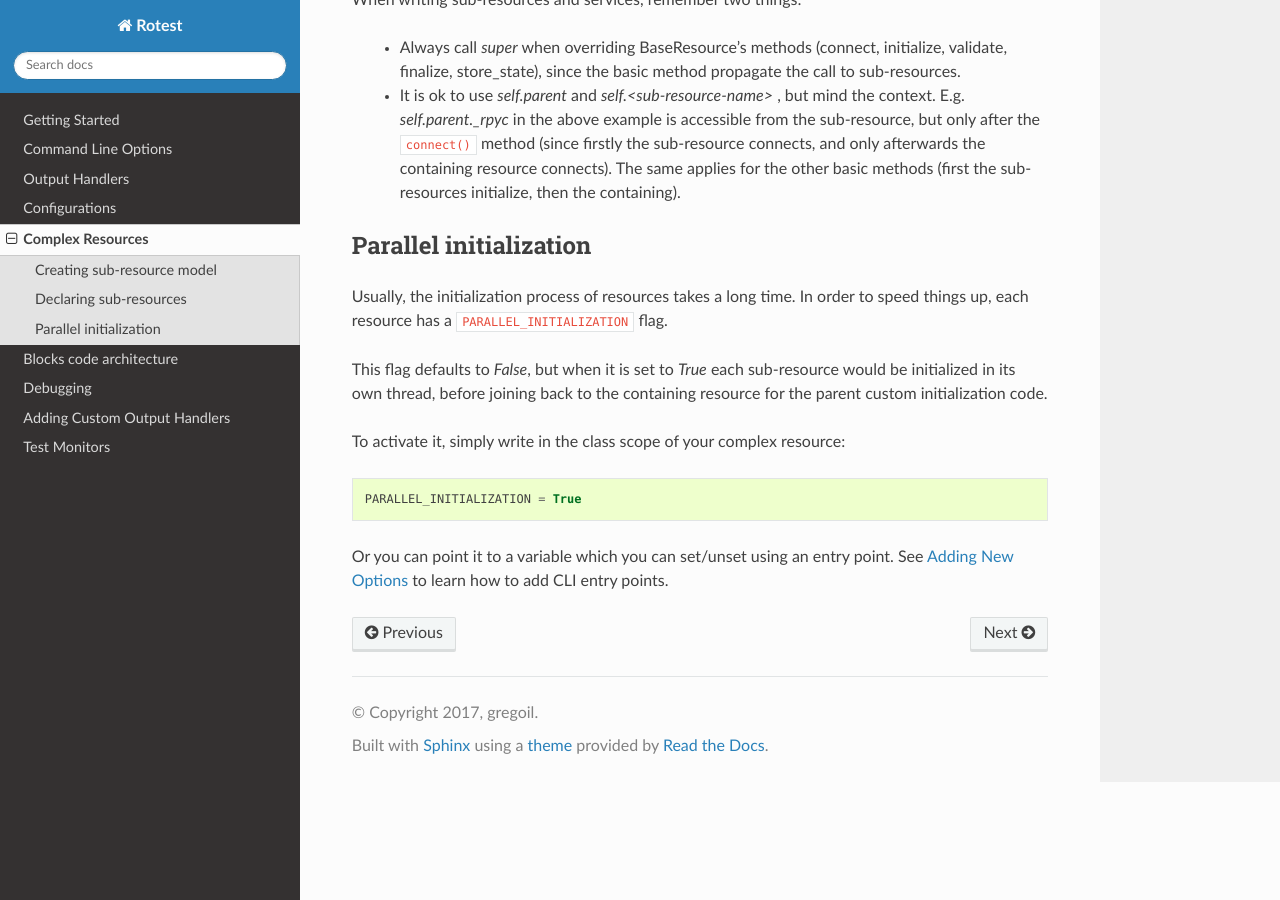
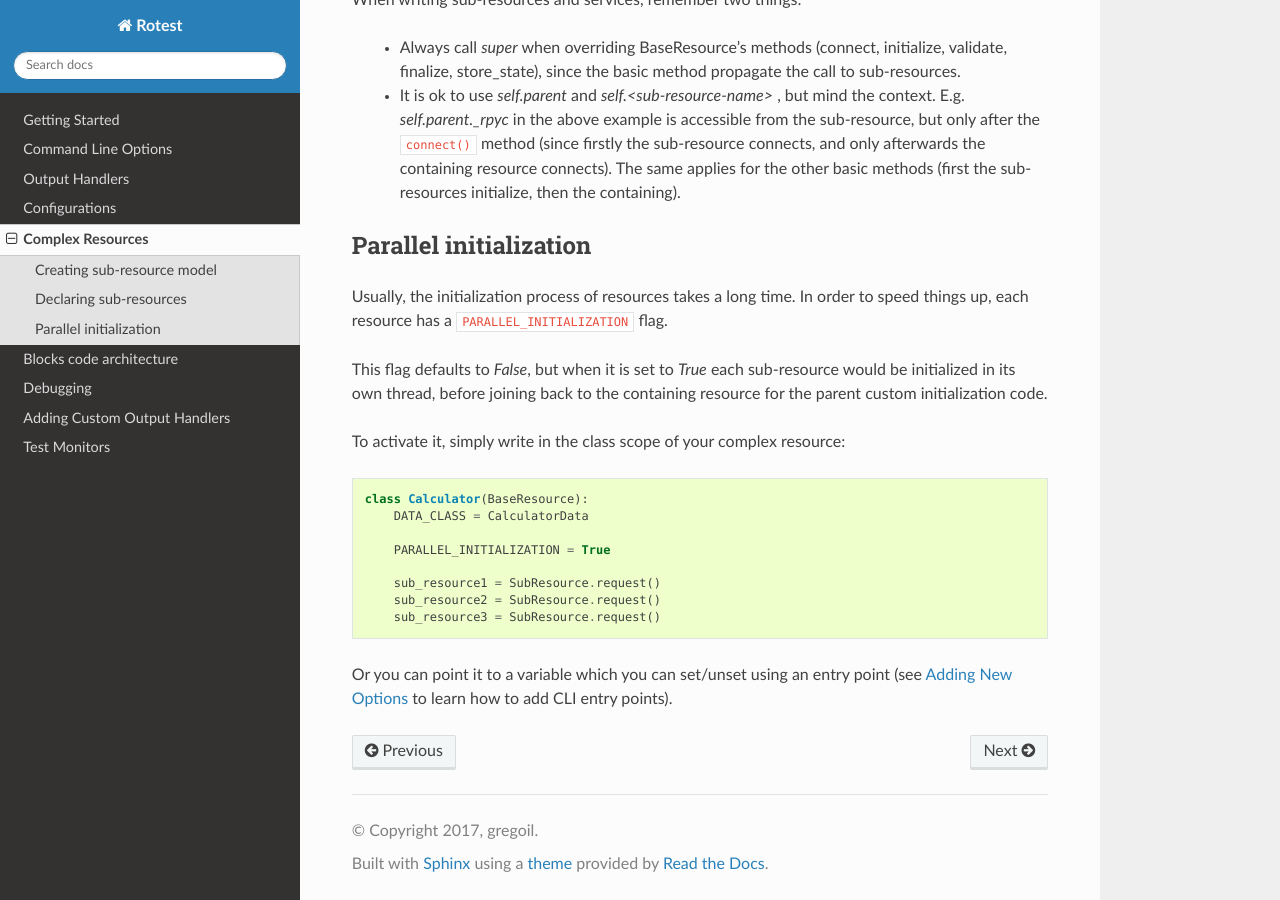
Before and after one commit to gregoil/rotest, a Sphinx documentation site: the page built from docs/advanced/complex_resources.rst, in a window 1280 px wide and 900 px high, scrolled down 3020 px. Built offline with Sphinx 7.4.7 and the Read the Docs theme 2.0.0, drawn with Linux system fonts in a browser that asks for light colours.

Commit message:
fixed by review

```diff
--- a/docs/advanced/complex_resources.rst
+++ b/docs/advanced/complex_resources.rst
@@ -185,7 +185,15 @@ To activate it, simply write in the class scope of your complex resource:
 
 .. code-block:: python
 
-    PARALLEL_INITIALIZATION = True
+    class Calculator(BaseResource):
+        DATA_CLASS = CalculatorData
 
-Or you can point it to a variable which you can set/unset using an entry point.
-See :ref:`custom_entry_points` to learn how to add CLI entry points.
+        PARALLEL_INITIALIZATION = True
+
+        sub_resource1 = SubResource.request()
+        sub_resource2 = SubResource.request()
+        sub_resource3 = SubResource.request()
+
+
+Or you can point it to a variable which you can set/unset using an entry point
+(see :ref:`custom_entry_points` to learn how to add CLI entry points).
--- a/docs/cli_options/client_options.rst
+++ b/docs/cli_options/client_options.rst
@@ -389,7 +389,7 @@ Specifying Resources to Use
 
     Choose resources based on the given query.
 
-You can run tests with specivalue fic resources, using options :option:`--resources`
+You can run tests with specific resources, using options :option:`--resources`
 or :option:`-r`.
 
 The request is of the form:
```
